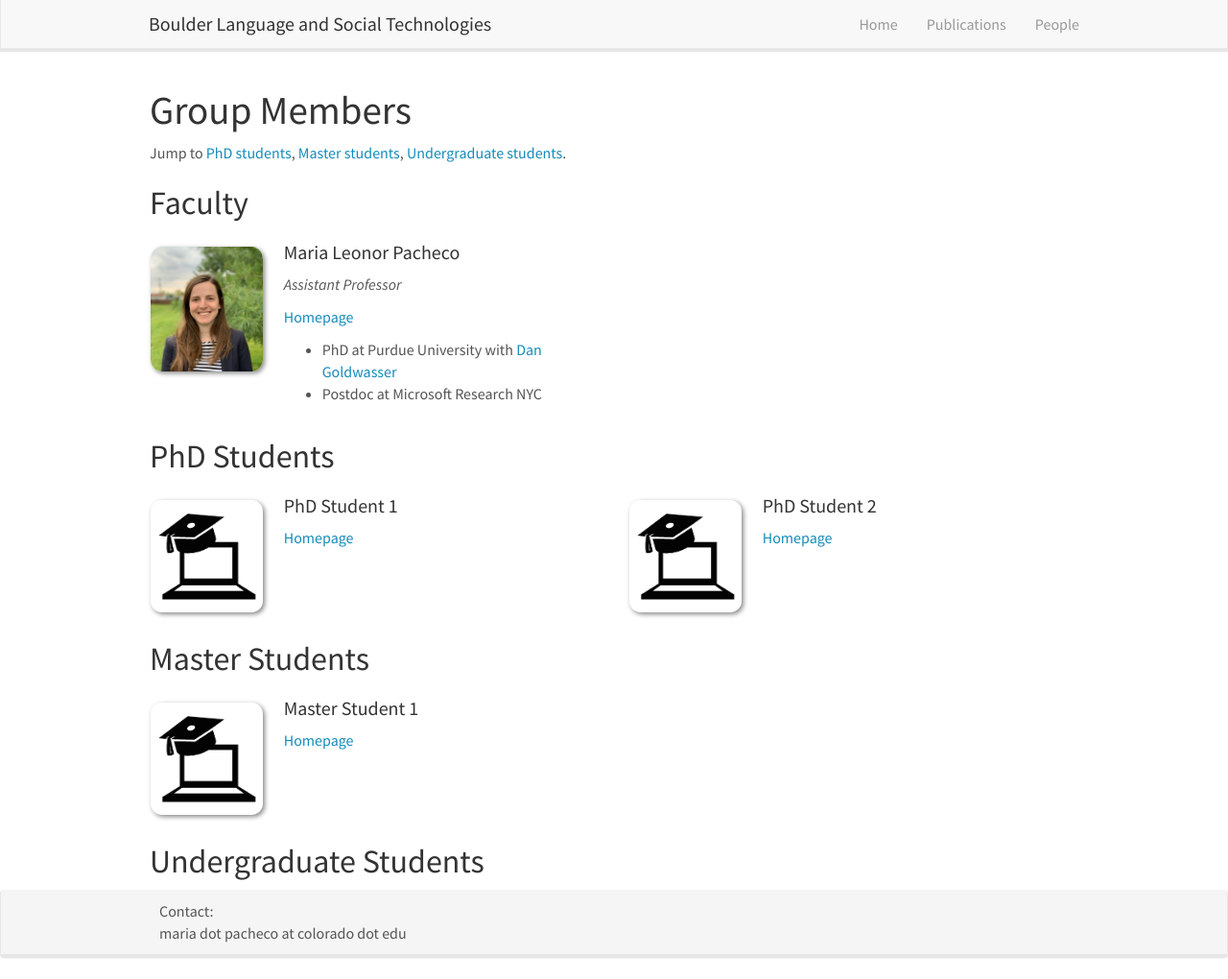
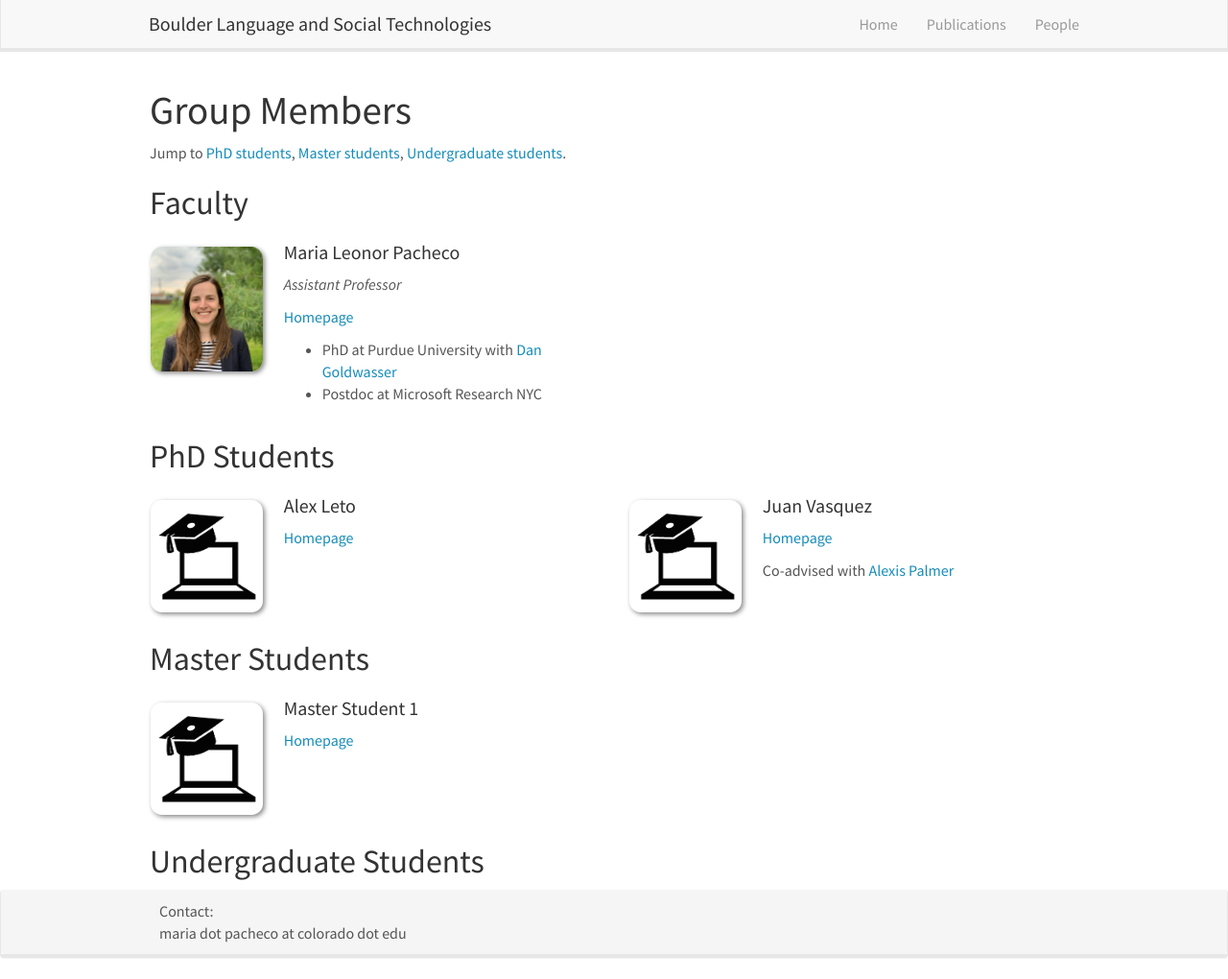
Before and after one commit to blast-cu/blast-cu.github.io, a Jekyll site: the page built from _pages/team.md, in a window 1280 px wide and 1020 px high. Shown: the whole window at 96% size. Built offline with Jekyll 4.4.1, drawn with Linux system fonts in a browser that asks for light colours; nearby versions of some CDN libraries.

Commit message:
Update phd.yml

```diff
--- a/_data/phd.yml
+++ b/_data/phd.yml
@@ -8,12 +8,14 @@
 #  education3:
 #  education4:
 
-- name: PhD Student 1
+- name: Alex Leto
   photo: grad_student.png
   homepage: <a href="">Homepage</a>
+  year: Joining Fall 2023
   info:
 
-- name: PhD Student 2
+- name: Juan Vasquez
   photo: grad_student.png
   homepage: <a href="">Homepage</a>
-  info:
+  year: Joining Fall 2023
+  info: Co-advised with <a href="">Alexis Palmer</a>
```
